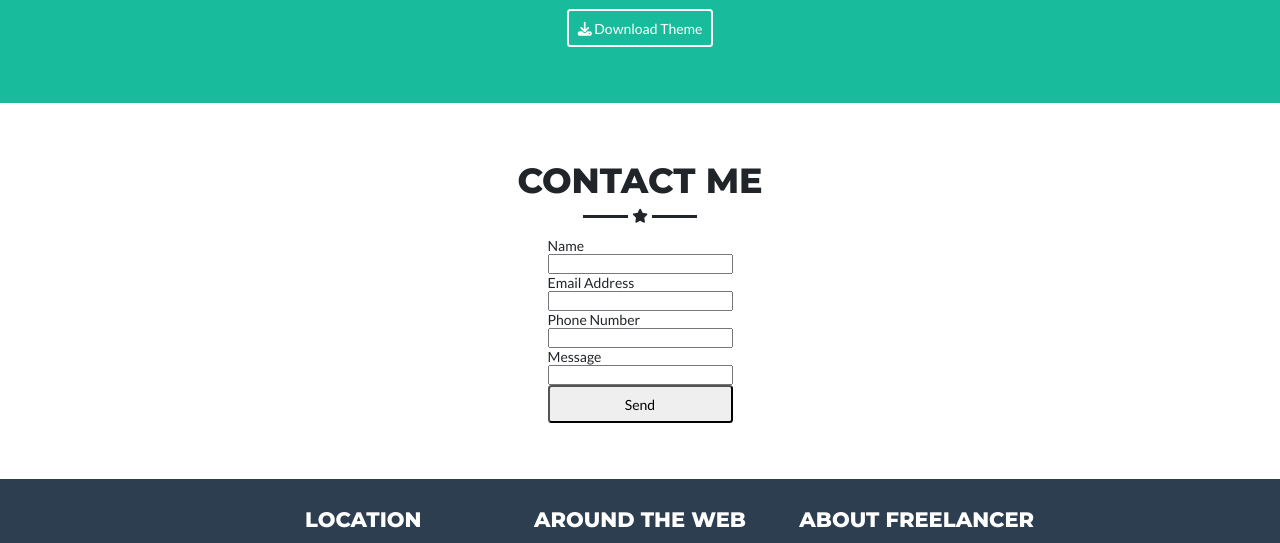
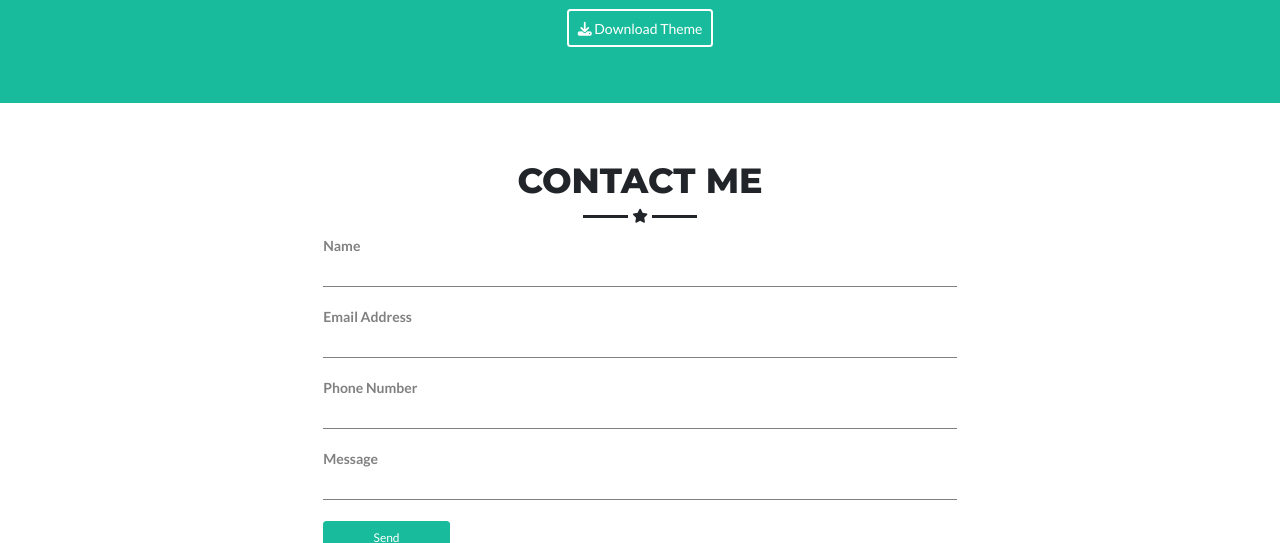
Before and after one commit to lxsca00/freelancer-exercise-1, a website: page src/index.html in a window 1280 px wide. Shown: the part 1476-2019 px from the top of the page. Drawn offline with Linux system fonts and the light colour scheme.

Commit message:
exercise complete

```diff
--- a/src/index.html
+++ b/src/index.html
@@ -86,15 +86,23 @@
             <hr class="black">
         </div>
         <form class="contact-me">
+            <div class="input-box">
                 <label for="name">Name</label>
                 <input type="text" id="name">
+            </div>
+            <div class="input-box">
                 <label for="email">Email Address</label>
                 <input type="text" id="email">
+            </div>
+            <div class="input-box">
                 <label for="phone">Phone Number</label>
                 <input type="text" id="phone">
+            </div>
+            <div class="input-box">
                 <label for="message">Message</label>
                 <input type="text" id="message">
-            <button> Send </button>
+            </div>
+            <button class="send-button"> Send </button>
         </form>
     </section>
     <footer class="footer">
@@ -125,7 +133,8 @@
             </div>
             <div>
                 <h4> About freelancer </h4>
-                <p> Freelance is a free to use, open source <br> Bootstrap theme created by <a>Start <br> Bootstrap</a></p>
+                <p> Freelance is a free to use, open source <br> Bootstrap theme created by <a>Start <br> Bootstrap</a>
+                </p>
             </div>
         </section>
         <p> Copyright©Your Website 2017 </p>
--- a/src/style.css
+++ b/src/style.css
@@ -1,4 +1,4 @@
-@import url('https://fonts.googleapis.com/css2?family=Lato&family=Montserrat:wght@400;700;800;900&display=swap');
+@import url('https://fonts.googleapis.com/css2?family=Lato:wght@400;700&family=Montserrat:wght@400;700;800;900&display=swap');
 /* Lato para textos p y Monserrat para hs*/
 
 :root {
@@ -91,6 +91,10 @@ button {
     margin: 1rem;
 }
 
+.main p {
+    text-align: center;
+}
+
 .img-container {
     display: grid;
     grid-template-columns: repeat(3, 1fr);
@@ -110,9 +114,35 @@ button {
     border: 2px solid;
 }
 
-.contact-me{
+.contact-me {
+    width: 60%;
     display: flex;
     flex-direction: column;
+}
+
+.input-box label {
+    color: gray;
+    font-weight: 700;
+}
+
+.input-box input {
+    width: 100%;
+    padding: 0.5rem;
+    margin: 0 0 1.5rem 0;
+    border: none;
+    border-bottom: 1px solid gray;
+    outline: none;
+    background: transparent;
+    color: var(--black);
+    font-family: 'Lato', sans-serif;
+}
+
+.send-button {
+    width: 20%;
+    font-size: 12px;
+    color: #FFF;
+    border: none;
+    background: var(--green);
 }
 
 .more-info {
@@ -171,3 +201,32 @@ button {
 .black {
     background: var(--black);
 }
+
+@media only screen and (max-width: 768px) {
+    .header, .footer, .contact, .about, .portfolio, .main {
+        padding-left: 4rem;
+        padding-right: 4rem;
+    }
+    .about-container {
+        width: 70%;
+    }
+}
+
+@media only screen and (max-width: 428px) {
+    .main h1 {
+        font-size: 3rem;
+    }
+
+    .img-container, .more-info, .header  {
+        display: flex;
+        flex-direction: column;
+    }
+
+    .header h3 {
+        display: none;
+    }
+
+    .about-container, .contact-me{
+        width: 100%;
+    }
+}
```
Also changed, not shown: package.json (+5 -2 lines), 2 other files. Lines whose indentation alone changed are shown as unchanged.
